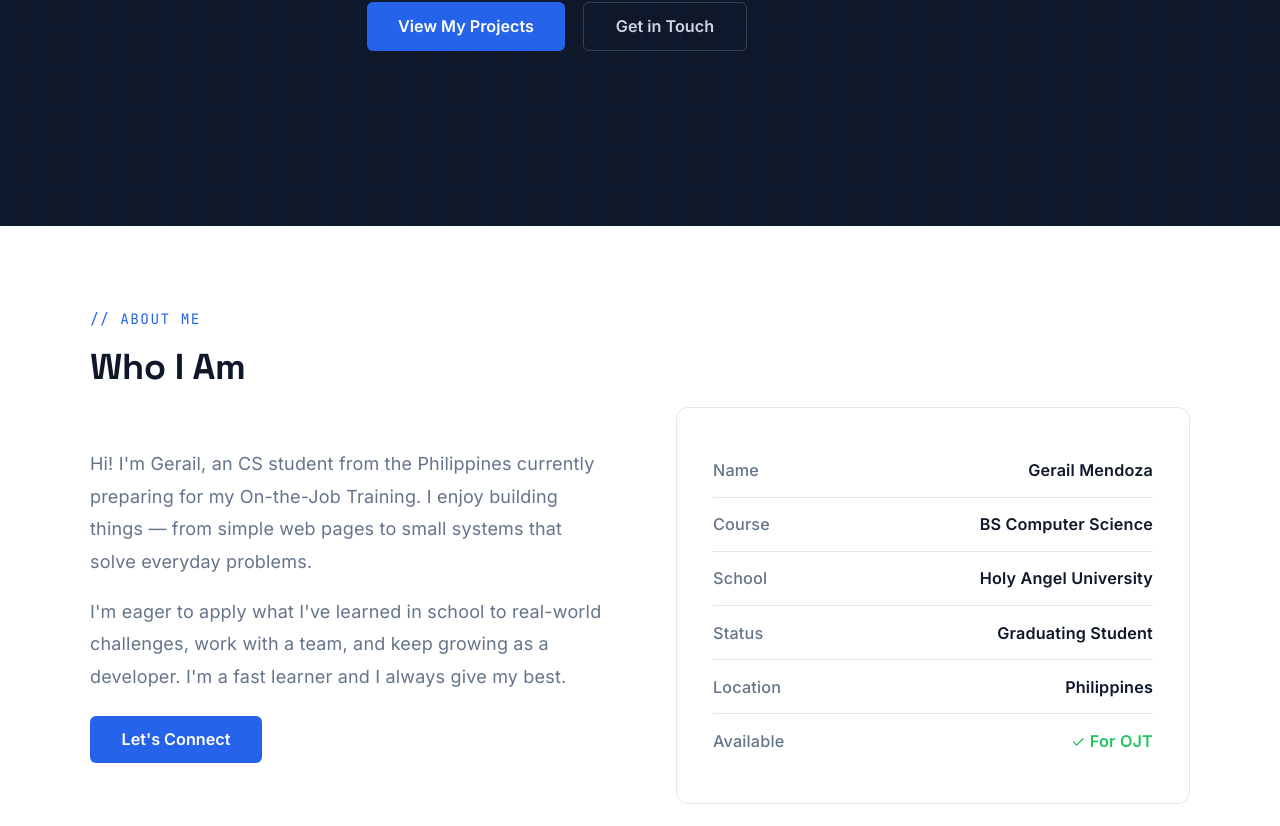
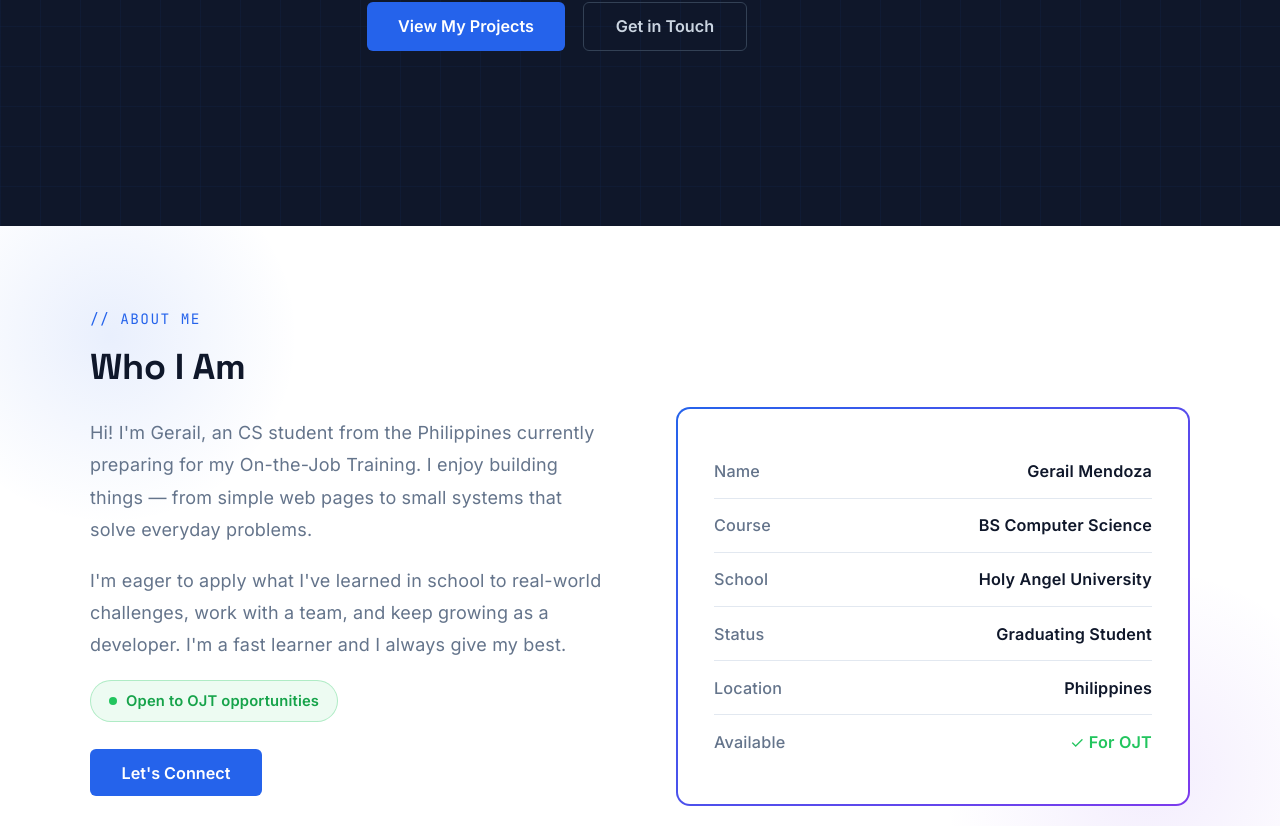
Before and after one commit to Rex-The-Programmer/Portfolio, a React (Vite) app: page / in a window 1280 px wide. Shown: the part 574-1400 px from the top of the page. Built offline with nearby package versions, Linux system fonts and the light colour scheme.

Commit message:
Updated About Me

```diff
--- a/src/Type1.jsx
+++ b/src/Type1.jsx
@@ -226,10 +226,32 @@ function Hero() {
   );
 }
 
+// ─── ABOUT ────────────────────────────────────────────────────────
+
 function About() {
   return (
-    <section id="about" style={{ padding: "80px 2rem", background: T.white }}>
-      <div style={{ maxWidth: 1100, margin: "0 auto" }}>
+    <section id="about" style={{
+      padding: "80px 2rem", background: T.white,
+      position: "relative", overflow: "hidden",
+    }}>
+      {/* Floating blob — top left */}
+      <div style={{
+        position: "absolute", top: -80, left: -80,
+        width: 380, height: 380, borderRadius: "50%",
+        background: "radial-gradient(circle, rgba(37,99,235,0.10) 0%, transparent 70%)",
+        animation: "float 7s ease-in-out infinite",
+        pointerEvents: "none",
+      }} />
+      {/* Floating blob — bottom right */}
+      <div style={{
+        position: "absolute", bottom: -100, right: -80,
+        width: 420, height: 420, borderRadius: "50%",
+        background: "radial-gradient(circle, rgba(124,58,237,0.09) 0%, transparent 70%)",
+        animation: "float 9s ease-in-out infinite reverse",
+        pointerEvents: "none",
+      }} />
+
+      <div style={{ maxWidth: 1100, margin: "0 auto", position: "relative", zIndex: 1 }}>
         <p style={shared.label}>// about me</p>
         <h2 style={shared.title}>Who I Am</h2>
 
@@ -237,21 +259,39 @@ function About() {
           display: "grid", gridTemplateColumns: "1fr 1fr",
           gap: "4rem", alignItems: "center",
         }}>
-          {/* text column */}
           <div>
             {ABOUT_PARAGRAPHS.map((txt, i) => (
               <p key={i} style={{ color: T.muted, lineHeight: 1.8, marginBottom: "1rem" }}>{txt}</p>
             ))}
-            <div style={{ marginTop: "1.25rem" }}>
+
+            {/* Pulsing OJT badge */}
+            <div style={{
+              display: "inline-flex", alignItems: "center", gap: "0.5rem",
+              background: "rgba(34,197,94,0.08)", border: "1px solid rgba(34,197,94,0.3)",
+              borderRadius: 100, padding: "0.4rem 1rem", marginBottom: "1.25rem",
+            }}>
+              <span style={{
+                width: 8, height: 8, borderRadius: "50%", background: "#22C55E",
+                display: "inline-block", animation: "dotPulse 1.5s ease-in-out infinite",
+              }} />
+              <span style={{ fontSize: "0.82rem", color: "#16A34A", fontWeight: 600 }}>
+                Open to OJT opportunities
+              </span>
+            </div>
+
+            <div style={{ marginTop: "0.25rem" }}>
               <PrimaryBtn onClick={() => goto("contact")}>Let's Connect</PrimaryBtn>
             </div>
           </div>
 
-          {/* info card */}
+          {/* Info card — animated gradient border */}
           <div style={{
-            background: T.white, border: `1px solid ${T.border}`,
-            borderRadius: 12, padding: "2rem",
+            background: "linear-gradient(135deg, #2563EB, #7C3AED, #06B6D4, #2563EB)",
+            backgroundSize: "300% 300%",
+            animation: "gradientBg 4s ease infinite",
+            borderRadius: 14, padding: "2px",
           }}>
+            <div style={{ background: T.white, borderRadius: 12, padding: "2rem" }}>
               {INFO_CARD.map((item, i) => (
                 <div key={i} style={{
                   display: "flex", justifyContent: "space-between",
@@ -265,6 +305,7 @@ function About() {
                   </span>
                 </div>
               ))}
+            </div>
           </div>
         </div>
       </div>
```
Lines whose indentation alone changed are shown as unchanged.
